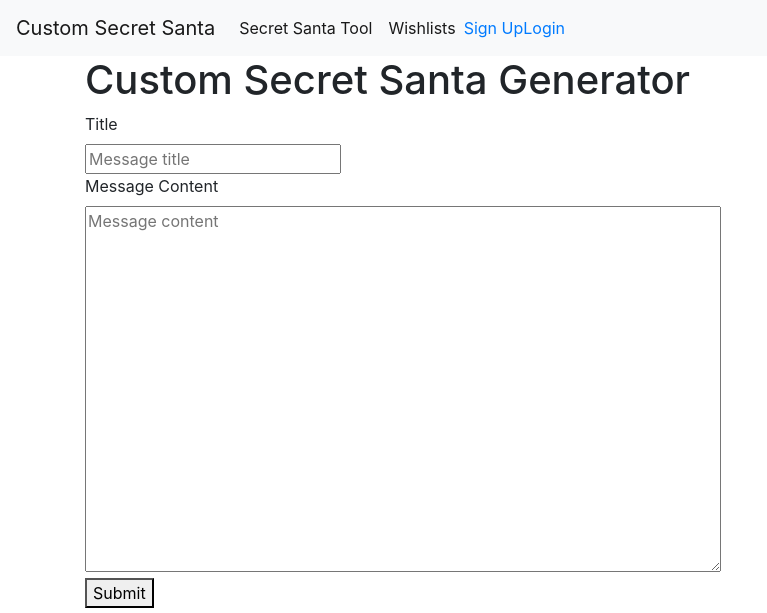
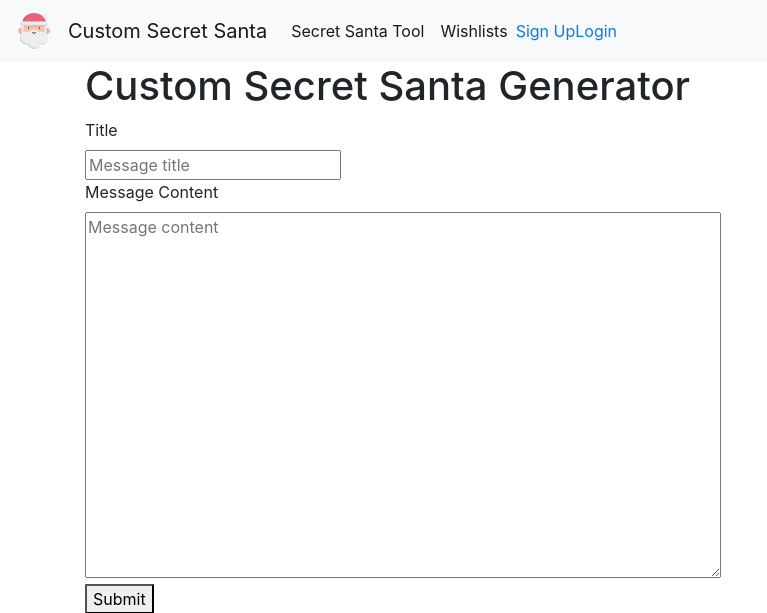
Before and after one commit to kyevsg/CustomSecretSanta, a Flask app: page / in a window 1280 px wide. Shown: the top 613 px of the page, without its empty margins (0-767 px from the left). Run offline with Flask 3, Linux system fonts and the light colour scheme; some libraries are stand-ins or nearby versions.

Commit message:
added santa icon

```diff
--- a/templates/base.html
+++ b/templates/base.html
@@ -12,7 +12,12 @@
   </head>
   <body>
     <nav class="navbar navbar-expand-md navbar-light bg-light">
-        <a class="navbar-brand" href="{{ url_for('index')}}">Custom Secret Santa</a>
+        <a class="navbar-brand" href="/">
+              <div class="logo-image">
+                    <img src="../static/img/santaicon.png" alt="santa" height="36">
+              </div>
+        </a>
+      <a class="navbar-brand" href="{{ url_for('index')}}">Custom Secret Santa</a>
         <button class="navbar-toggler" type="button" data-toggle="collapse" data-target="#navbarNav" aria-controls="navbarNav" aria-expanded="false" aria-label="Toggle navigation">
             <span class="navbar-toggler-icon"></span>
         </button>
```
